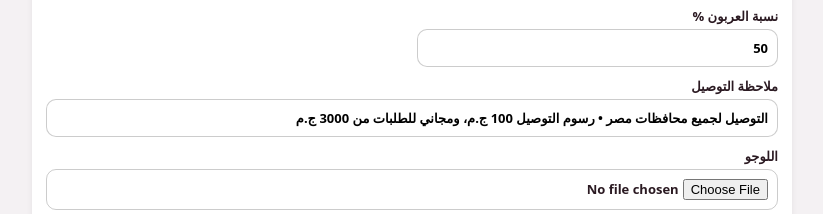
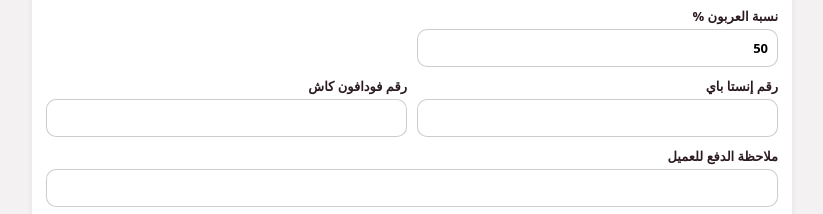
Before and after one commit to sandystouch/sandys-touch, a plain HTML site: page admin.html in a window 1280 px wide. Shown: the part 1113-1327 px from the top of the page, without its empty margins (228-1051 px from the left). Drawn offline with Linux system fonts and the light colour scheme.

Commit message:
Update admin.html

```diff
--- a/admin.html
+++ b/admin.html
@@ -39,7 +39,7 @@ $('#app').innerHTML=`
 <details open><summary>🏪 بيانات المحل</summary><div class="b">${f('اسم المحل','settings.name')}${f('الاسم بالعربي','settings.nameAr')}${f('جملة تحت الاسم','settings.tagline')}
 <label>الطلبات توصل على<select data-k="settings.channel"><option value="whatsapp" ${S.channel=='whatsapp'?'selected':''}>واتساب</option><option value="telegram" ${S.channel=='telegram'?'selected':''}>تليجرام</option></select></label>
 ${f('رقم الواتساب (بالكود: 2010xxxxxxxx)','settings.whatsapp')}${f('يوزر التليجرام (من غير @)','settings.telegram')}
-<div class="g2">${f('العملة','settings.currency')}${f('المدينة','settings.city')}${f('سعر التوصيل','settings.deliveryFee','number')}${f('توصيل مجاني من (0 = مفيش)','settings.freeDeliveryFrom','number')}</div><div class="g2">${f('نسبة العربون %','settings.depositPct','number')}</div>${f('ملاحظة التوصيل','settings.deliveryNote')}
+<div class="g2">${f('العملة','settings.currency')}${f('المدينة','settings.city')}${f('سعر التوصيل','settings.deliveryFee','number')}${f('توصيل مجاني من (0 = مفيش)','settings.freeDeliveryFrom','number')}</div><div class="g2">${f('نسبة العربون %','settings.depositPct','number')}</div><div class="g2">${f('رقم إنستا باي','settings.payInstapay')}${f('رقم فودافون كاش','settings.payVodafone')}</div>${f('ملاحظة الدفع للعميل','settings.payNote')}${f('ملاحظة التوصيل','settings.deliveryNote')}
 <label>اللوجو<input type="file" accept="image/*" id="logo"></label>${S.logo?`<img src="${S.logo}" style="height:50px">`:''}</div></details>
 <details><summary>🔗 الربط بالموقع (حفظ ونشر)</summary><div class="b">
 <div class="guide" style="font-size:13px">ده بيخليك تحفظ التعديلات على الموقع مباشرة. اللي بتلصقه هنا بيتحفظ على موبايلك بس.</div>
```
